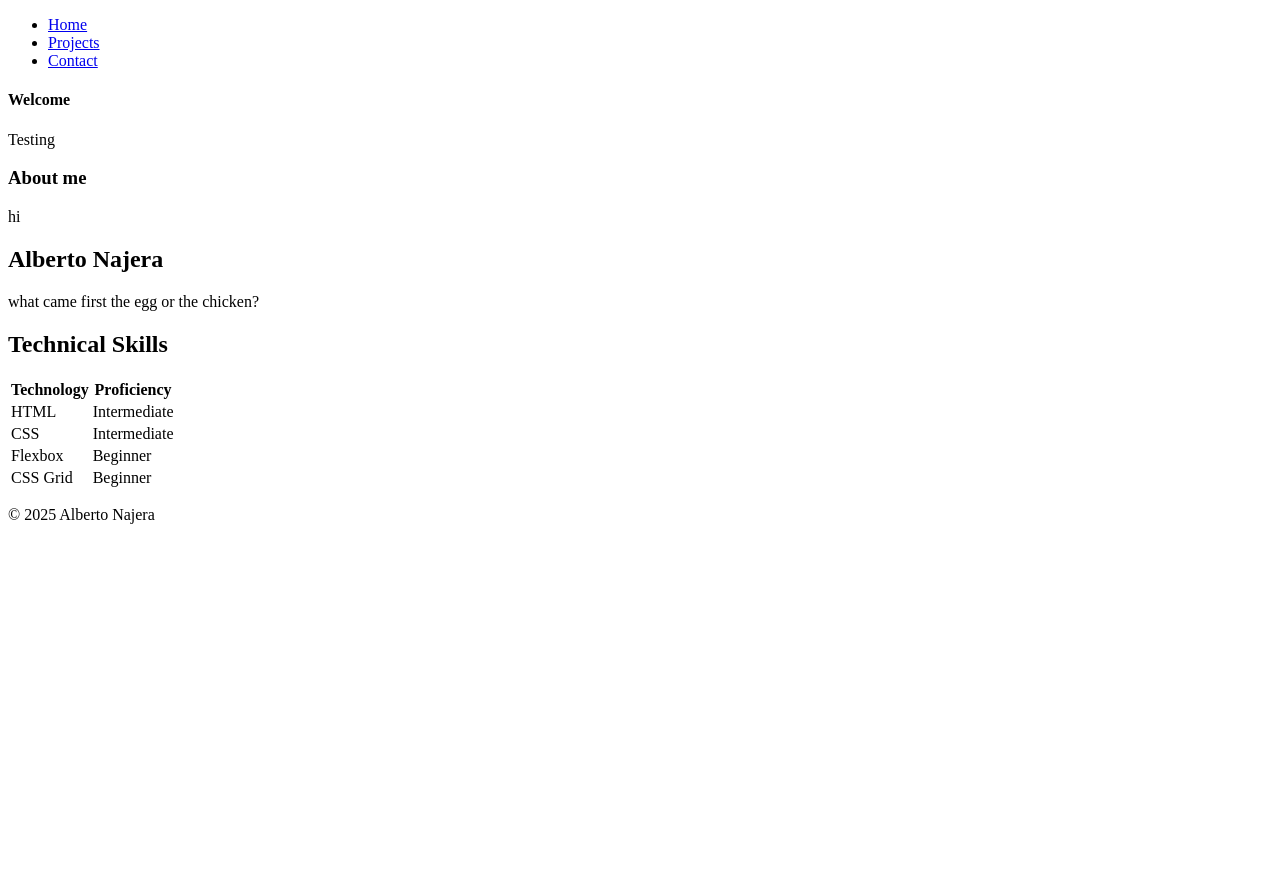
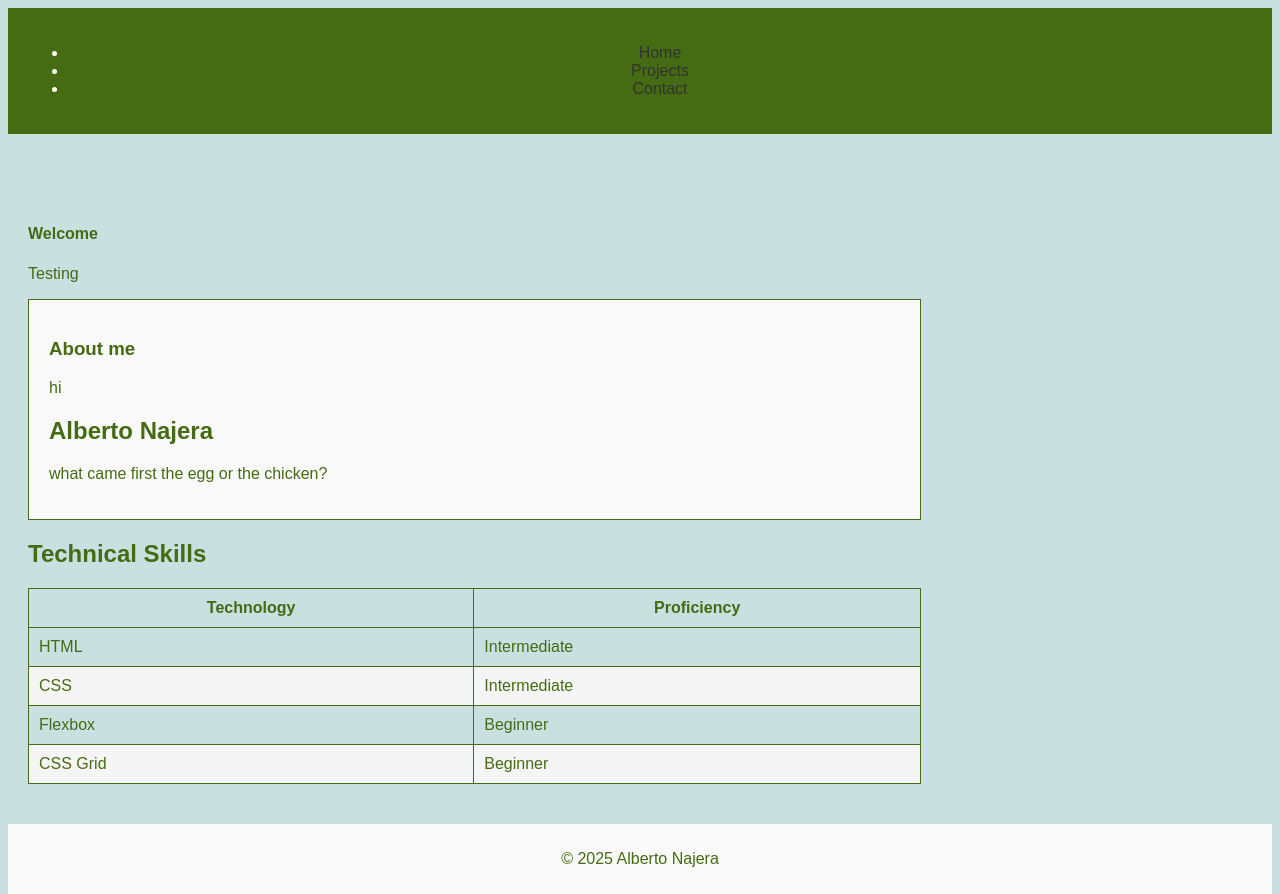
Before and after one commit to AVid40/web-portfolio, a plain HTML site: page index.html in a window 1280 px wide. Before the commit the page ends 800 px from the top, so only its background shows below. Drawn offline with Linux system fonts and the light colour scheme.

Commit message:
Update index.html "style.css"

```diff
--- a/index.html
+++ b/index.html
@@ -3,7 +3,7 @@
 
 <head>
     <meta charset="utf-8">
-    <link rel="stylesheet" href=css\style.css>
+    <link rel="stylesheet" href=style.css>
     <title>Alberto Najera-home</title>
 </head>
 
@@ -64,4 +64,5 @@
     </div>
 </body>
 
+
 </html>
```
